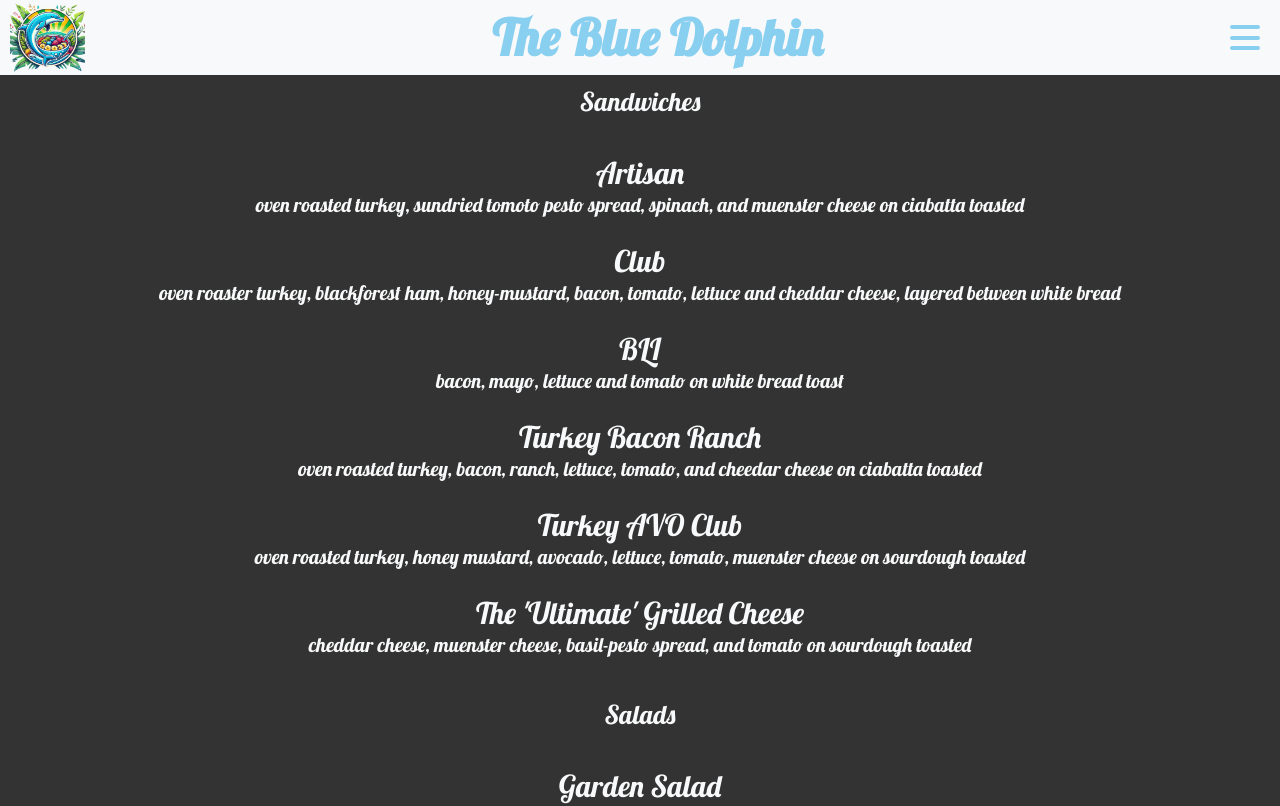
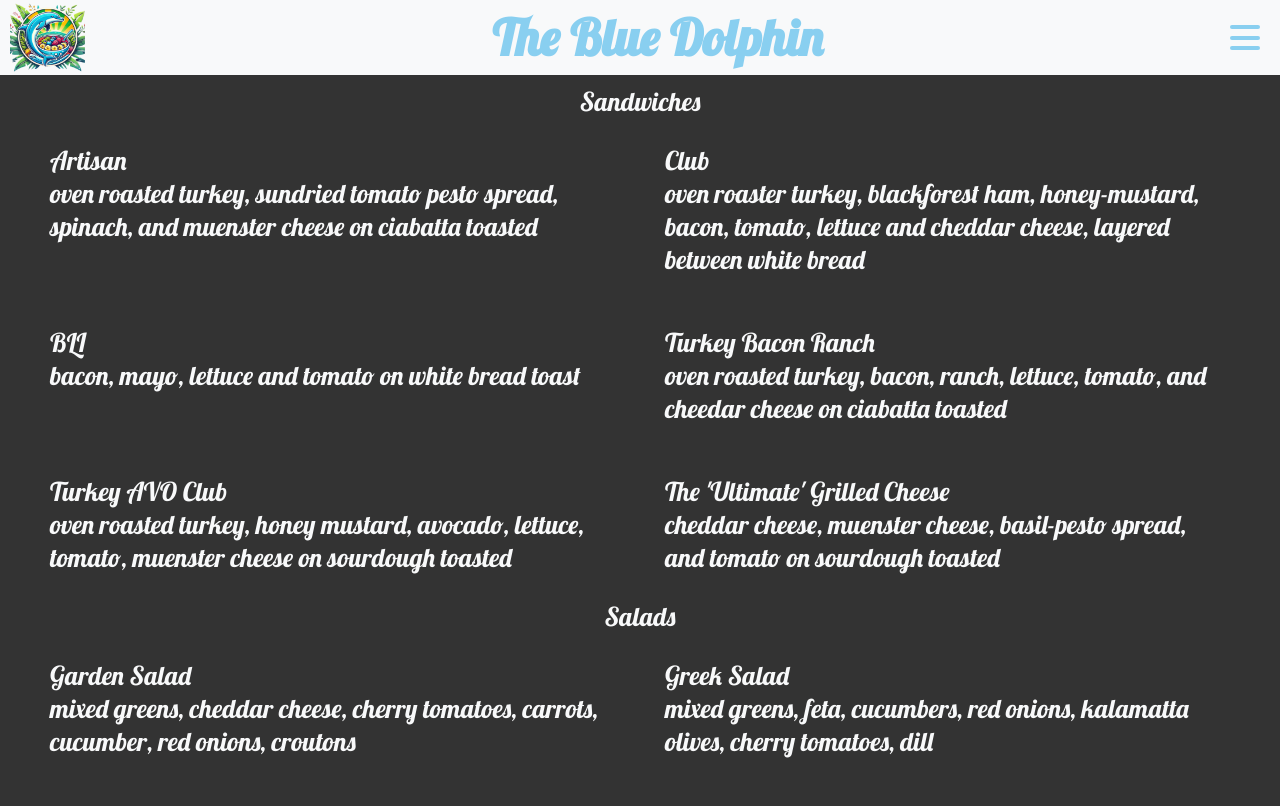
Before and after one commit to FredWltr/the_blue_dolphin, a React (Create React App) app: page /menu in a window 1280 px wide. Shown: the top 806 px of the page. Built offline with nearby package versions, Linux system fonts and the light colour scheme.

Commit message:
WIP: Adding CSS formating to the menu

```diff
--- a/src/pages/Menu.css
+++ b/src/pages/Menu.css
@@ -1,15 +1,24 @@
+.list {
+    display: grid;
+    grid-template-columns: repeat(2, minmax(300px, 1fr));
+    gap: 50px;
+    padding: 0 50px 0 50px;
+  }
+
 .container {
     display: flex;
     flex-direction: column;
-    align-items: center;
+    align-items: flex-start;
+    justify-content: flex-start;
 }
 
-.name {
-    font-size: 30px;
-    margin-top: 10px;
+.name, .description {
+
+    text-align: left;
 }
 
-.description {
-    font-size: 20px;
-    margin-bottom: 15px;
+@media (max-width: 900px) { /* Adjust breakpoint as needed */
+    .list {
+      grid-template-columns: 1fr; /* Stack into 1 column */
+    }
 }
--- a/src/pages/Menu.jsx
+++ b/src/pages/Menu.jsx
@@ -2,7 +2,7 @@ import "./Menu.css"
 
 const Menu = () => {
     const sandwiches = [
-        { name: "Artisan", description: "oven roasted turkey, sundried tomoto pesto spread, spinach, and muenster cheese on ciabatta toasted" },
+        { name: "Artisan", description: "oven roasted turkey, sundried tomato pesto spread, spinach, and muenster cheese on ciabatta toasted" },
         { name: "Club", description: "oven roaster turkey, blackforest ham, honey-mustard, bacon, tomato, lettuce and cheddar cheese, layered between white bread" },
         { name: "BLI", description: "bacon, mayo, lettuce and tomato on white bread toast" },
         { name: "Turkey Bacon Ranch", description: "oven roasted turkey, bacon, ranch, lettuce, tomato, and cheedar cheese on ciabatta toasted"},
@@ -35,15 +35,18 @@ const Menu = () => {
             <div>
                 <div>
                     <p>Sandwiches</p>
-                    {sandwiches.map(({name, description}) => (
-                        <div className="container">
+                    <div className="list">
+                        {sandwiches.map(({ name, description }) => (
+                        <div className="container" key={name}>
                             <span className="name">{name}</span>
                             <span className="description">{description}</span>
                         </div>
                         ))}
                     </div>
+                </div>
                 <div>
                     <p>Salads</p>
+                    <div className="list">
                         {salads.map(({name, description}) => (
                             <div className="container">
                                 <span className="name">{name}</span>
@@ -55,8 +58,10 @@ const Menu = () => {
                             <span className="description">{dressing}</span>
                         </div>
                     </div>
+                </div>
                 <div>
                     <p>Kid</p>
+                    <div className="list">
                         {kid.map(({name, description}) => (
                             <div className="container">
                                 <span className="name">{name}</span>
@@ -64,8 +69,10 @@ const Menu = () => {
                             </div>
                         ))}
                     </div>
+                </div>
                 <div>
                     <p>Sides</p>
+                    <div className="list">
                         {sides.map(({name}) => (
                             <div className="container">
                                 <span className="name">{name}</span>
@@ -74,6 +81,7 @@ const Menu = () => {
                     </div>
                 </div>
             </div>
+        </div>
     );
 }
 
```
Lines whose indentation alone changed are shown as unchanged.
